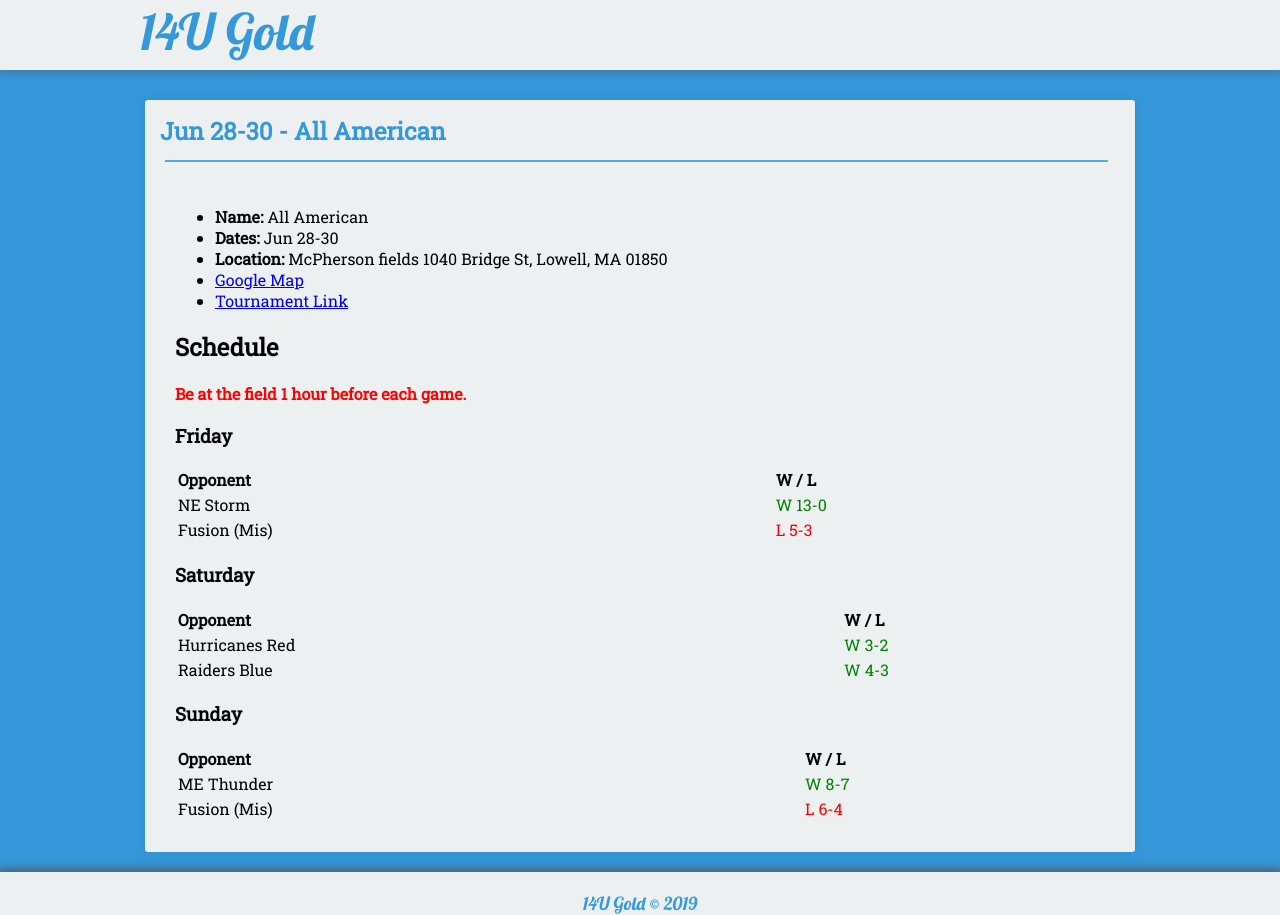
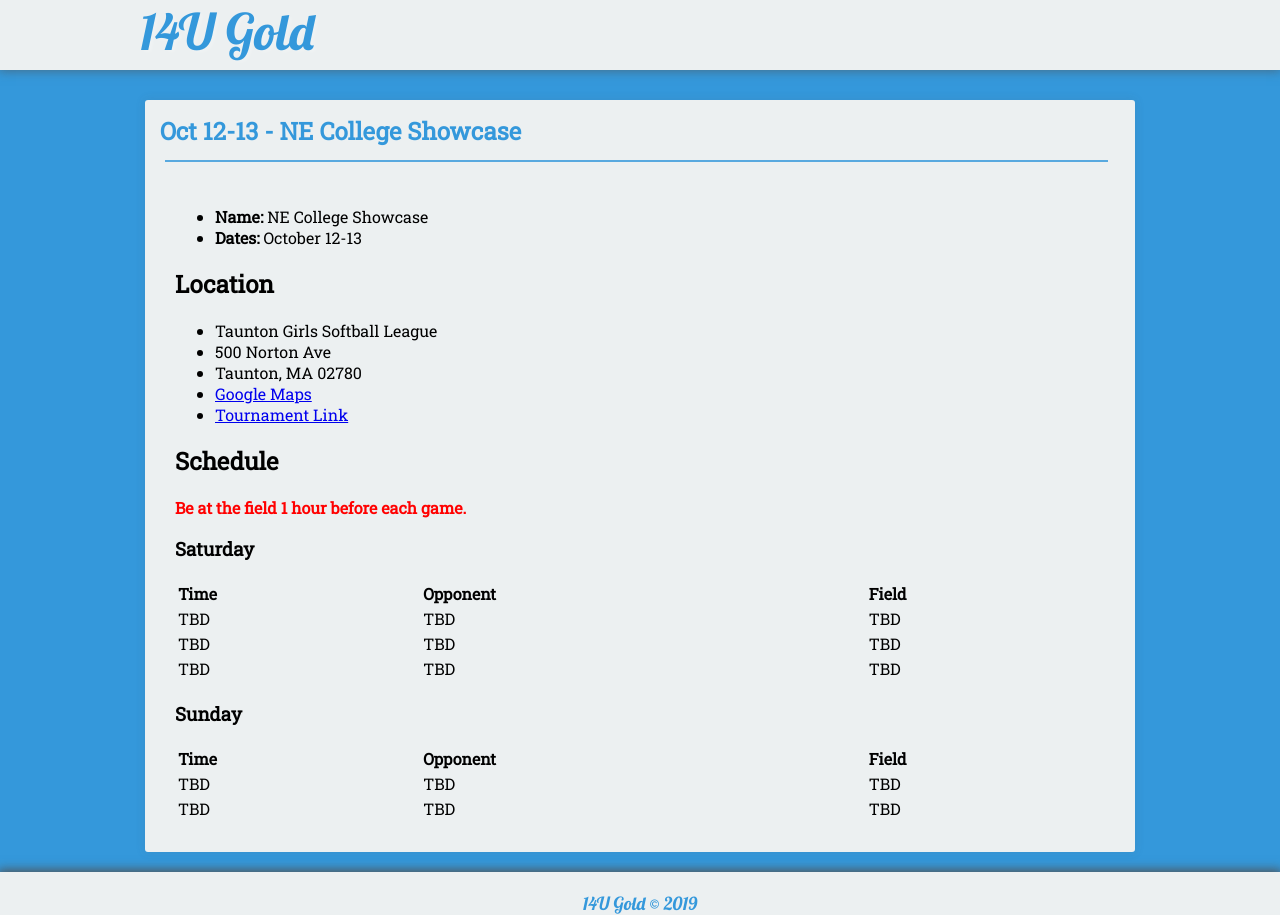
Before and after one commit to seanmerrow/ecf, a Jekyll site: the page built from _posts/2019-08-05-Jun-8-All.md, in a window 1280 px wide. Built offline with Jekyll 4.4.1, drawn with Linux system fonts in a browser that asks for light colours; nearby versions of some CDN libraries.

Commit message:
Update 2019-08-05-Jun-8-All.md

```diff
--- a/_posts/2019-08-05-Jun-8-All.md
+++ b/_posts/2019-08-05-Jun-8-All.md
@@ -1,41 +1,37 @@
 ---
 layout: post
-title: Jun 28-30 - All American
-description: All American
-excerpt: "All American"
+title: Oct 12-13 - NE College Showcase
+description: NE College Showcase
+excerpt: "NE College Showcase"
 tag:
 - tournament
 category:
 - tournament
 ---
-* **Name:** All American
-* **Dates:** Jun 28-30
-* **Location:**  McPherson fields 1040 Bridge St, Lowell, MA 01850
-* [Google Map](https://goo.gl/maps/yEJ1Mj7cvxejfykG9)
-* [Tournament Link](http://www.asanewengland.com/TournamentDetails.aspx?TournamentKey=5221)
+* **Name:** NE College Showcase
+* **Dates:** October 12-13
+
+## Location
+* Taunton Girls Softball League
+* 500 Norton Ave
+* Taunton, MA 02780
+* [Google Maps](https://goo.gl/maps/hwF6hYwtfknJquRS7)
+* [Tournament Link](http://www.asanewengland.com/TournamentDetails.aspx?TournamentKey=10492)
 
 ## Schedule
 **<span style="color:red">Be at the field 1 hour before each game.</span>**
 
-### Friday
-
-| Opponent         | W / L |
-|:---              |:---     |
-| NE Storm       | <span style="color:green">W 13-0</span> |
-| Fusion (Mis)   | <span style="color:red">L 5-3</span>  |
-
-
 ### Saturday
 
-| Opponent         | W / L |
-|:---              |:---     |
-| Hurricanes Red   | <span style="color:green">W 3-2</span>  |
-| Raiders Blue     | <span style="color:green">W 4-3</span>   |
-
+| Time | Opponent | Field |
+|:---      |:---   |:---  |
+| TBD      | TBD   |TBD   |
+| TBD      | TBD   |TBD   |
+| TBD      | TBD   |TBD   |
 
 ### Sunday
 
-| Opponent         | W / L |
-|:---              |:---     |
-| ME Thunder   | <span style="color:green">W 8-7</span>  |
-| Fusion (Mis)     | <span style="color:red">L 6-4</span>   |
+| Time | Opponent | Field |
+|:---      |:---   |:---  |
+| TBD      | TBD   |TBD   |
+| TBD      | TBD   |TBD   |
```
